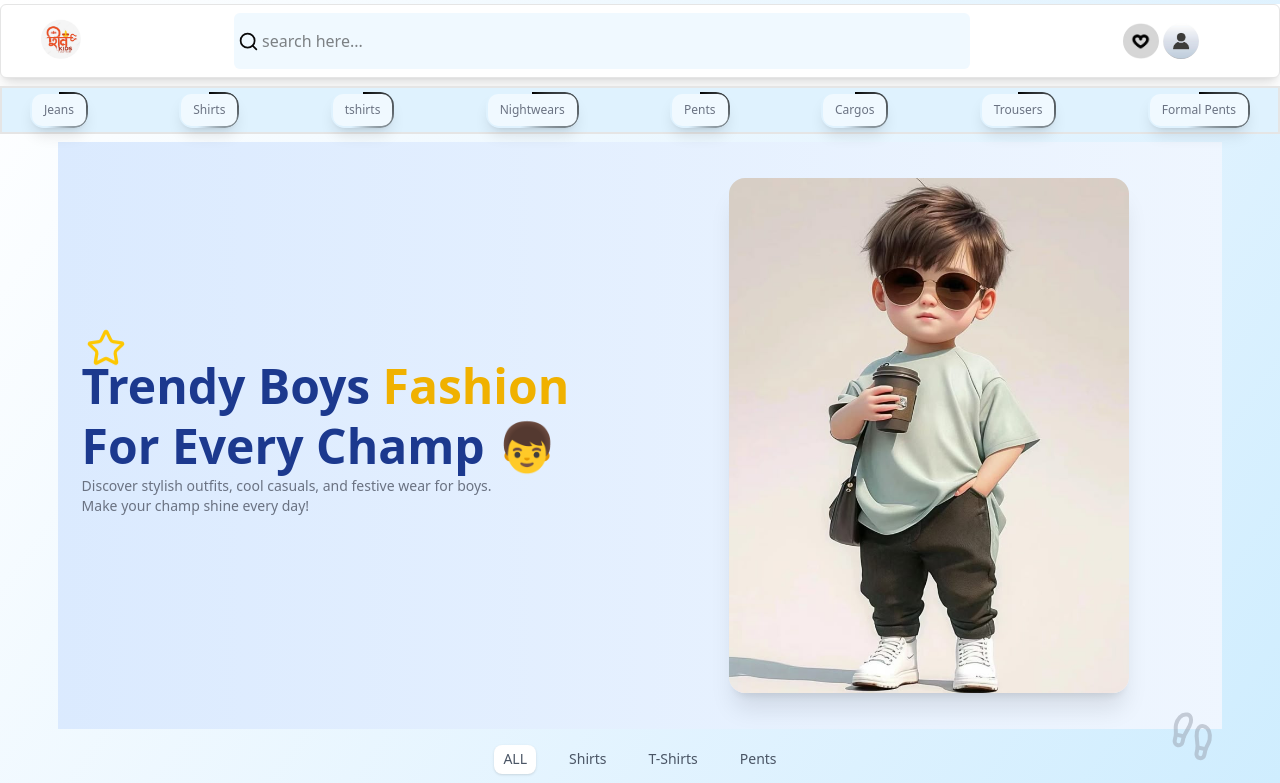
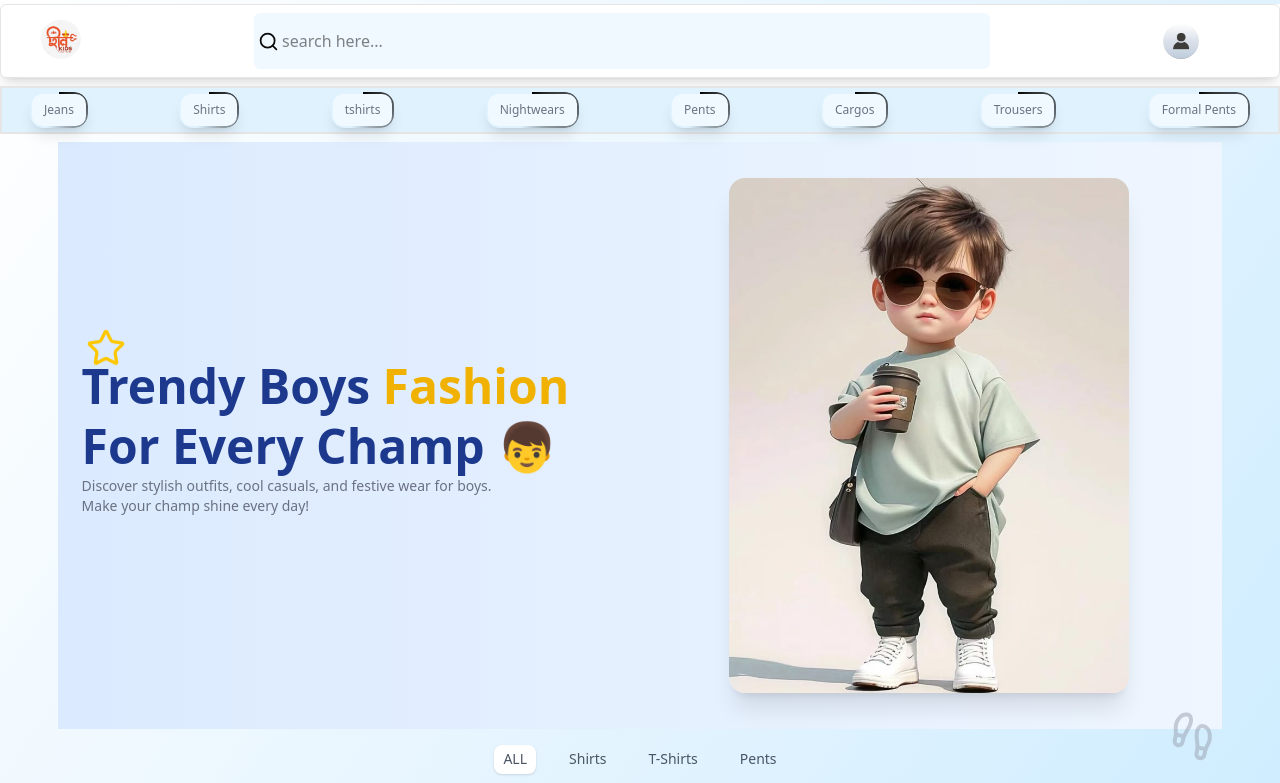
Before and after one commit to dalwadi1/Fashnova-ecom, a React (Vite) app: page / in a window 1280 px wide. Shown: the top 783 px of the page. Built offline with nearby package versions, Linux system fonts and the light colour scheme; grey boxes are pictures that could not be loaded.

Commit message:
remove wishlist from header

```diff
--- a/src/layout/mainLayout/header/Header.jsx
+++ b/src/layout/mainLayout/header/Header.jsx
@@ -150,13 +150,13 @@ const Header = () => {
                     </div>
 
                     <div className='flex items-center justify-center gap-1'>
-                        <span className='cursor-pointer' onClick={() => navigate('/user')}>
+                        {/* <span className='cursor-pointer' onClick={() => navigate('/user')}>
                             <img
                                 src="/assets/gif/wishlist.jpg"
                                 alt="Cart Animation"
                                 className="w-9 h-9 rounded-full"
                             />
-                        </span>
+                        </span> */}
                         <span className='cursor-pointer' onClick={() => navigate('/user')}>
                             <img
                                 src="/assets/gif/user_logo.jpg"
```
